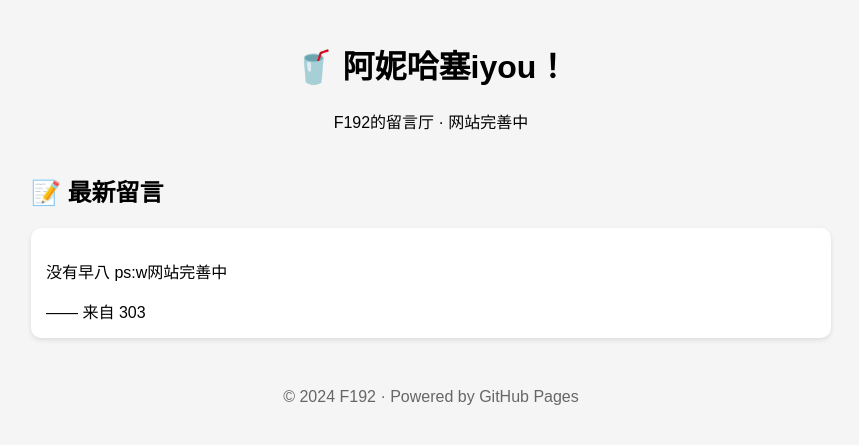
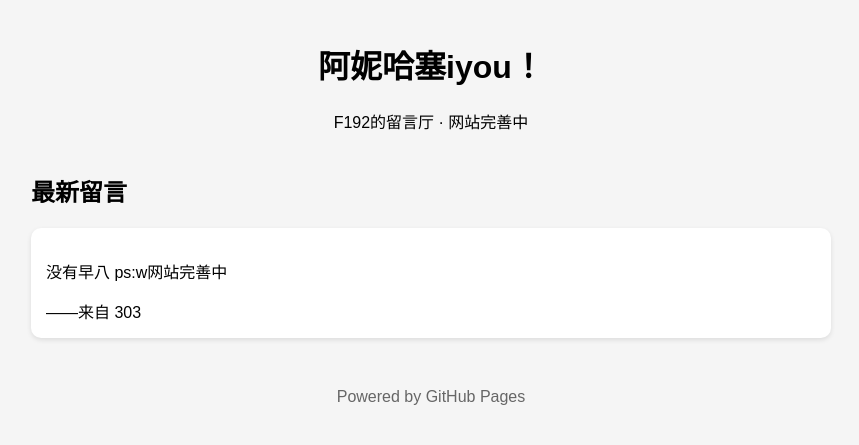
Before and after one commit to F192-star/F192-star.github.io, a plain HTML site: page index.html in a window 1280 px wide. Shown: the whole page, without its empty margins (209-1068 px from the left). Drawn offline with Linux system fonts and the light colour scheme.

Commit message:
Update index.html

```diff
--- a/index.html
+++ b/index.html
@@ -7,29 +7,31 @@
 </head>
 <body>
   <header>
-    <h1>🥤 阿妮哈塞iyou！</h1>
+    <h1>阿妮哈塞iyou！</h1>
     <p>F192的留言厅 · 网站完善中</p>
   </header>
 
   <main>
     <section>
-      <h2>📝 最新留言</h2>
+      <h2>最新留言</h2>
       <div class="message">
         <p>没有早八 ps:w网站完善中</p>
-        <span>—— 来自 303</span>
+        <span>——来自 303</span>
       </div>
     </section>
   </main>
 
   <footer>
-    <p>© 2024 F192 · Powered by GitHub Pages</p>
+    <p>Powered by GitHub Pages</p>
   </footer>
+
+  <!-- 正确插入的 Utterances 评论区 -->
   <script src="https://utteranc.es/client.js"
-  repo="F192-star/F192-star.github.io"
-  issue-term="pathname"
-  theme="github-light"
-  crossorigin="anonymous"
-  async>
+    repo="F192-star/F192-star.github.io"
+    issue-term="pathname"
+    theme="github-light"
+    crossorigin="anonymous"
+    async>
   </script>
 </body>
 </html>
```
